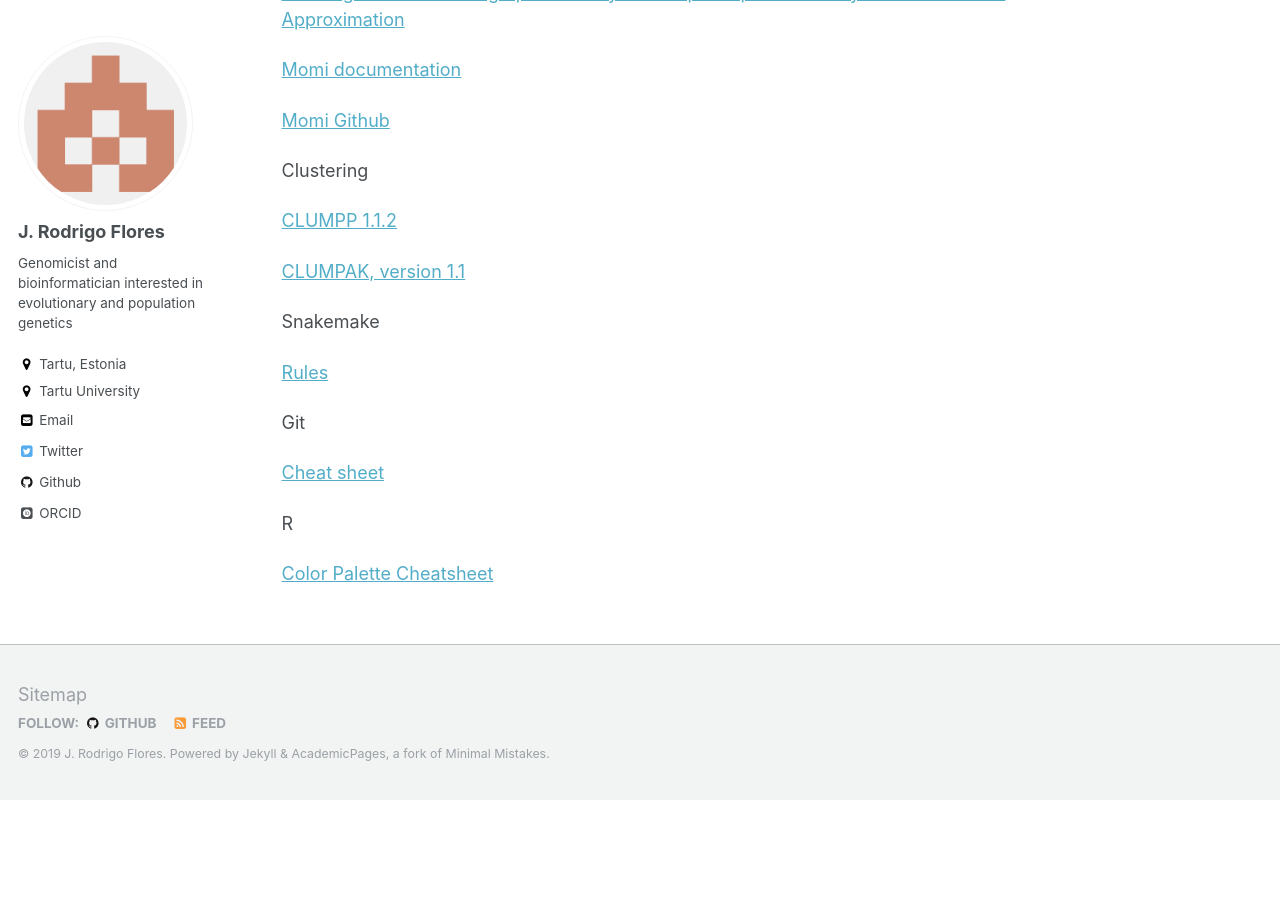
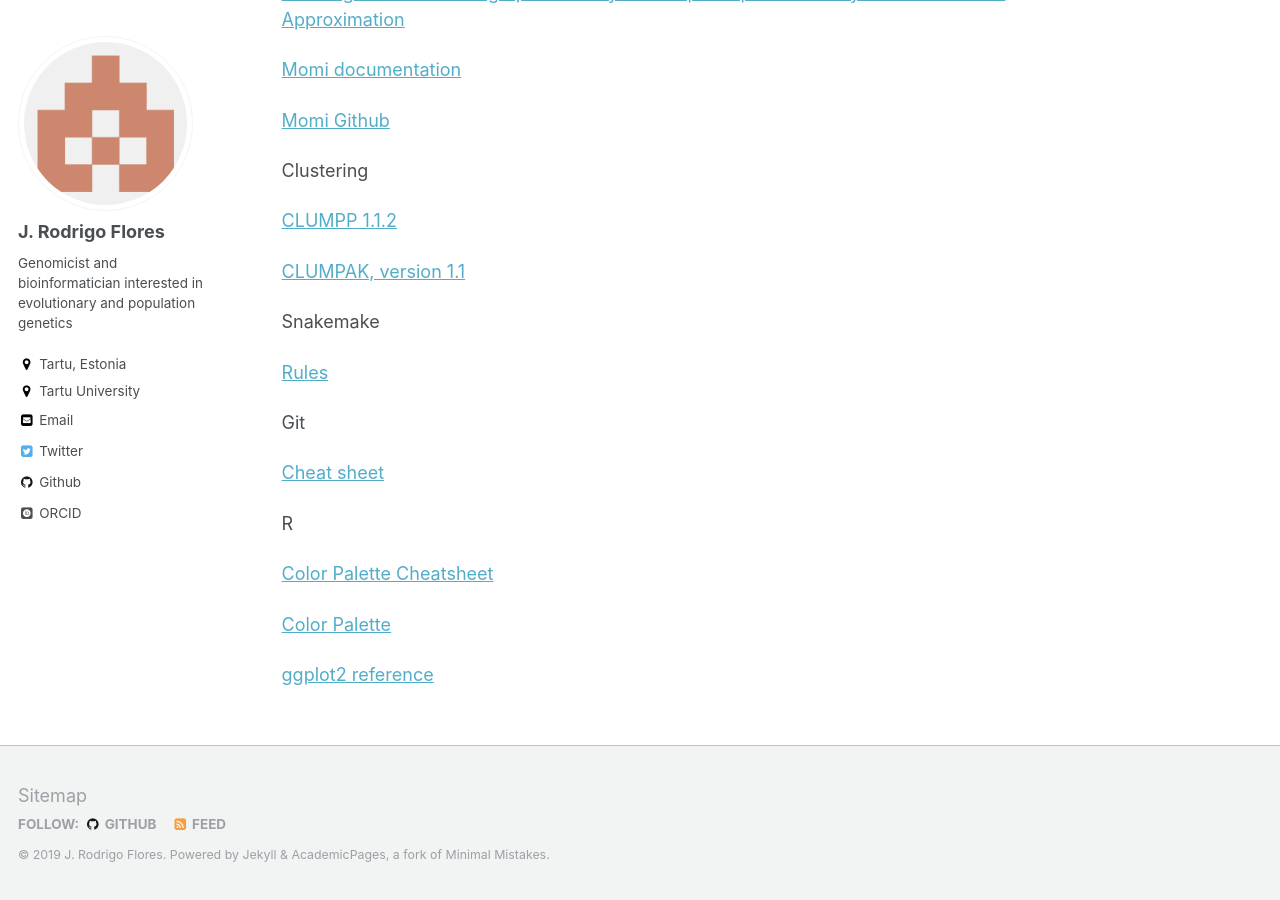
Before and after one commit to JRodrigoF/JRodrigoFlores.github.io, a Jekyll site: the page built from lc.md, in a window 1280 px wide and 900 px high, scrolled down 3644 px. Built offline with Jekyll 4.4.1, drawn with Linux system fonts in a browser that asks for light colours; some web fonts are replaced; before the commit the page ends 4444 px from its top, so only the background shows below that.

Commit message:
Update lc.md

```diff
--- a/lc.md
+++ b/lc.md
@@ -147,3 +147,7 @@ Git
 R
 
 [Color Palette Cheatsheet](https://www.nceas.ucsb.edu/~frazier/RSpatialGuides/colorPaletteCheatsheet.pdf)
+
+[Color Palette](http://www.stat.columbia.edu/~tzheng/files/Rcolor.pdf)
+
+[ggplot2 reference](https://ggplot2.tidyverse.org/reference/index.html)
```
